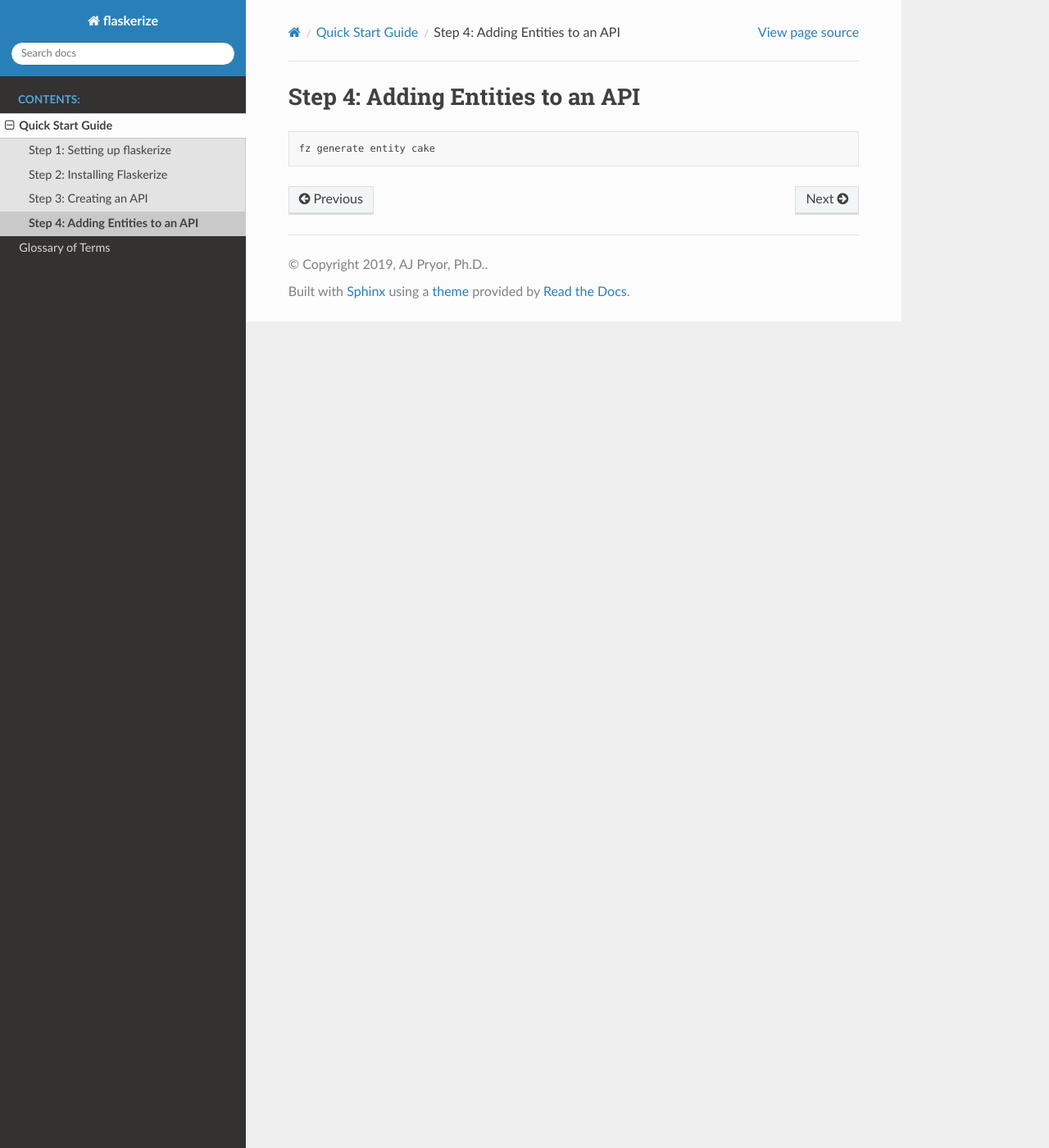
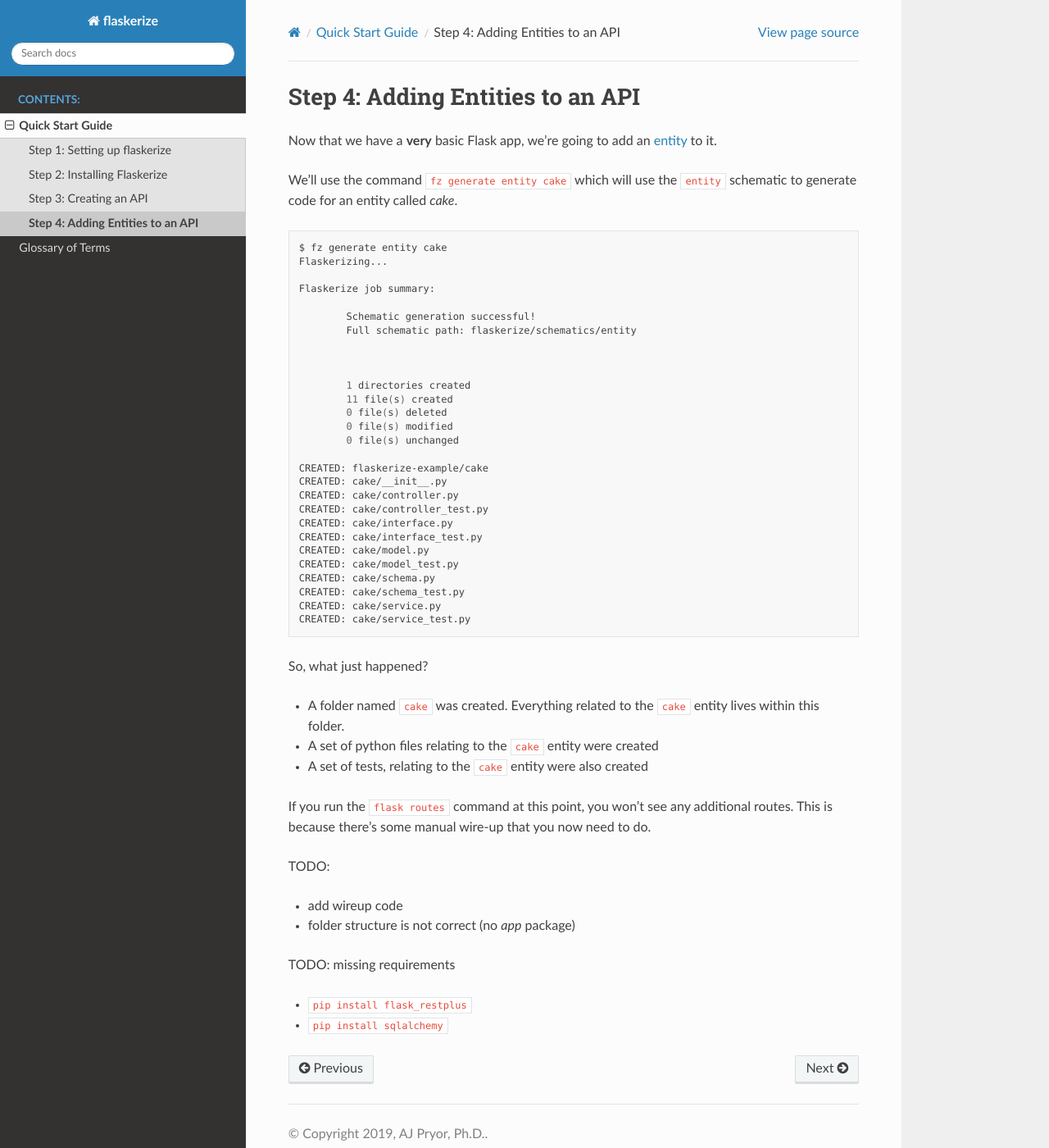
Before and after one commit to apryor6/flaskerize, a Sphinx documentation site: the page built from docs/source/quick-start/step-4-adding-an-entity.rst, in a window 1280 px wide and 1400 px high. Shown: the whole window at 82% size. Built offline with Sphinx 7.4.7 and the Read the Docs theme 2.0.0, drawn with Linux system fonts in a browser that asks for light colours; pages that are not in the unit, such as notebooks, are missing from menus.

Commit message:
WIP creating an entity

```diff
--- a/docs/source/quick-start/step-4-adding-an-entity.rst
+++ b/docs/source/quick-start/step-4-adding-an-entity.rst
@@ -1,6 +1,57 @@
 Step 4: Adding Entities to an API
 =================================
 
+Now that we have a **very** basic Flask app, we're going to add an :term:`entity` to it.
+
+We'll use the command ``fz generate entity cake`` which will use the ``entity`` schematic to generate code
+for an entity called `cake`.
+
 .. code-block:: bash
 
-  fz generate entity cake
+  $ fz generate entity cake
+  Flaskerizing...
+
+  Flaskerize job summary:
+
+          Schematic generation successful!
+          Full schematic path: flaskerize/schematics/entity
+
+
+
+          1 directories created
+          11 file(s) created
+          0 file(s) deleted
+          0 file(s) modified
+          0 file(s) unchanged
+
+  CREATED: flaskerize-example/cake
+  CREATED: cake/__init__.py
+  CREATED: cake/controller.py
+  CREATED: cake/controller_test.py
+  CREATED: cake/interface.py
+  CREATED: cake/interface_test.py
+  CREATED: cake/model.py
+  CREATED: cake/model_test.py
+  CREATED: cake/schema.py
+  CREATED: cake/schema_test.py
+  CREATED: cake/service.py
+  CREATED: cake/service_test.py
+
+So, what just happened?
+
+- A folder named ``cake`` was created. Everything related to the ``cake`` entity lives within this folder.
+- A set of python files relating to the ``cake`` entity were created
+- A set of tests, relating to the ``cake`` entity were also created
+
+If you run the ``flask routes`` command at this point, you won't see any additional routes.
+This is because there's some manual wire-up that you now need to do.
+
+TODO:
+
+- add wireup code
+- folder structure is not correct (no `app` package)
+
+TODO: missing requirements
+
+- ``pip install flask_restplus``
+- ``pip install sqlalchemy``
```
